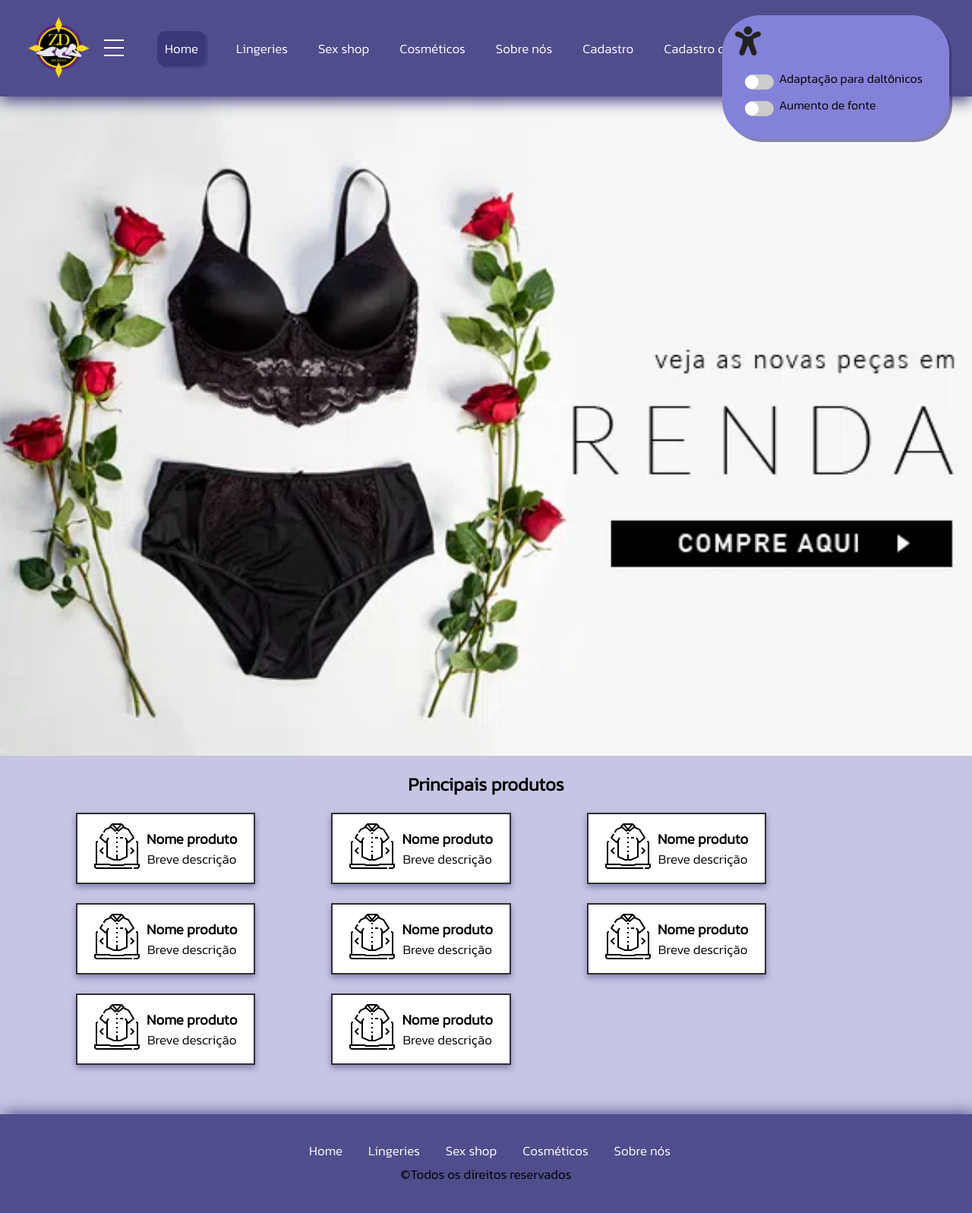
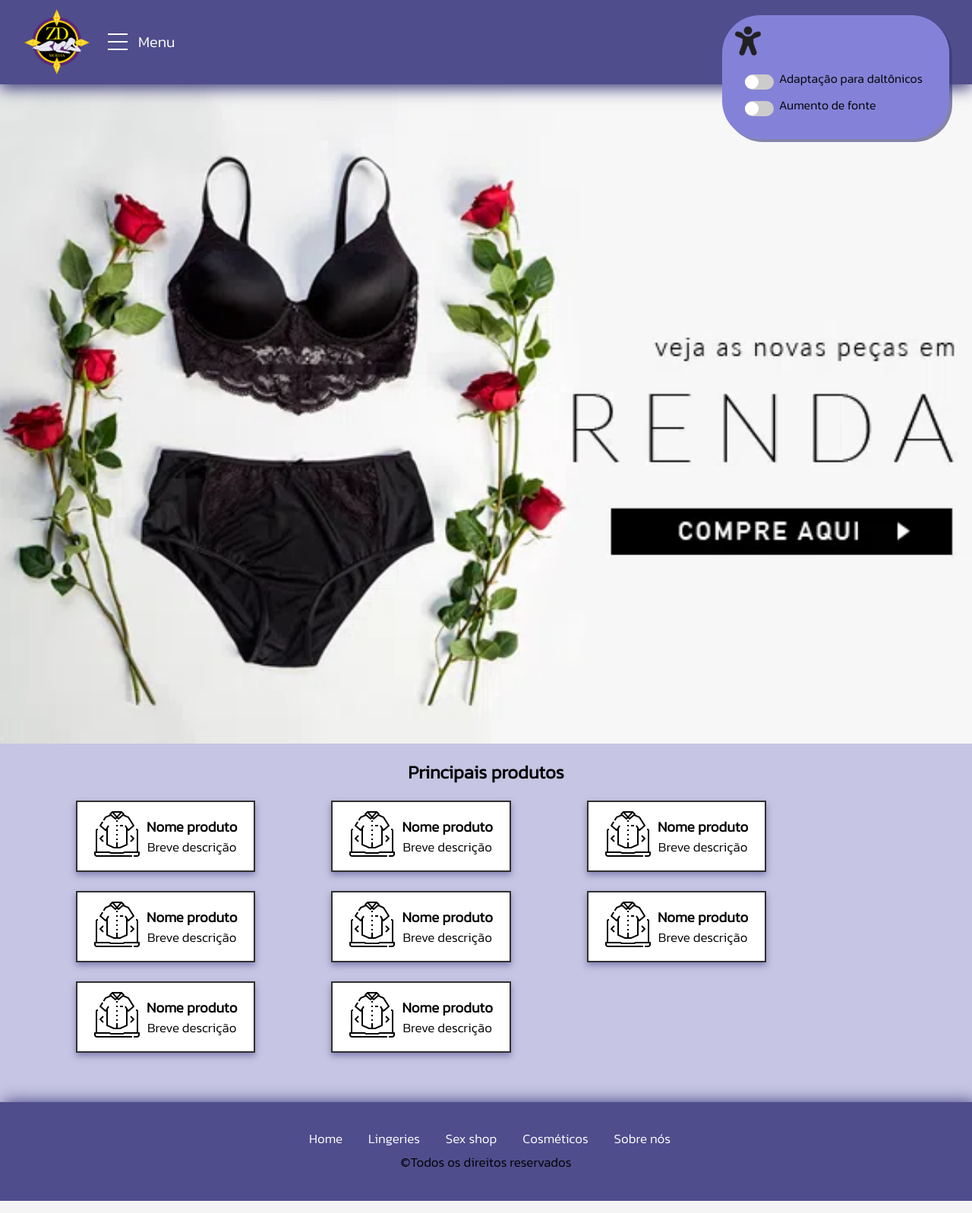
Before and after one commit to Kurarisse/TCCalpha, a PHP site: page / in a window 1280 px wide. Shown: the whole page at 76% size. Run offline with PHP 8.4, Linux system fonts and the light colour scheme.

Commit message:
menu popup and files to php

```diff
--- a/css/styles.css
+++ b/css/styles.css
@@ -11,6 +11,21 @@ body{
     background-color: rgb(198, 197, 227);
 }
 
+/* ESTILO CORPO */
+#corpo{
+    width: 100%;
+    z-index: 1;
+    display: flex;
+    flex-wrap: wrap;
+}
+
+/* ESTILO LOGO */
+.logo{
+    width:100px;
+    margin: 5px 5px 0 25px;
+    padding: 5px;
+}
+
 /* ESTILO CABEÇALHO */
 .cabecalho{
     display: flex;
@@ -18,6 +33,7 @@ body{
     width: 100%;
     min-height: 100px;
     align-items: center;
+    box-sizing: border-box;
     height: fit-content;
     background-color: rgb(79, 77, 140);
     box-shadow: 0px 5px 20px rgb(58, 56, 121);
@@ -25,24 +41,23 @@ body{
 
 .menu{
     display: flex;
-    flex-wrap: wrap;
     list-style: none;
-    align-items: center;
-    min-width: 400px;
-    max-width: 1200px;
 }
 
 .menu li{
-    display: flex;
-    flex-wrap: wrap;
     margin-left: 20px;
-    padding: 10px;
 }
 
 .menu li a{
     text-decoration: none;
     color: rgb(255, 255, 255);
     font-size: 17px;
+    display: block;
+    padding: 10px;
+}
+
+.menu li a span{
+    margin-left: 10px;
 }
 
 .hover a:hover{
@@ -53,18 +68,6 @@ body{
     color: rgb(255, 255, 255);
 }
 
-.home a, .lingerie a, .sexShop a, .cosmeticos a, .sobre a, .cadastro a, .insereProduto a{
-    border-radius: 10px;
-    background-color: rgb(58, 56, 121);
-    box-shadow: 3px 3px rgba(58, 56, 121, 0.5);
-    padding: 10px;
-    color: rgb(255, 255, 255);
-}
-
-#lista1{
-    display: none;
-}
-
 /* ESTILO MENU HAMBÚRGUER */
 .menu_hamburguer{
     display: flex;
@@ -72,27 +75,48 @@ body{
     flex-direction: column;
 }
 
-/* ESTILO LOGO */
-.logo{
-    width:60px;
-    margin: 5px 25px 0 15px;
-    padding: 5px;
+#btnCelular{
+    display: none;
+    margin-left: 10px;
 }
 
-.img_logo{
-    max-width: 95px;
-    border-radius: 15px;
-    padding: 5px;
+@media (max-width:2000px){
+    .menu{
+        display: block;
+        position: absolute;
+        width: 100%;
+        top: 110px;
+        left: 0;
+        background-color: rgb(79, 77, 140);
+        height: 0;
+        transition: .6s;
+        z-index: 10;
+        visibility: hidden;
+        overflow-y: hidden;
+    }
+
+    #nav.active .menu{
+        height: calc(100vh - 100px);
+        visibility: visible;
+        overflow: auto;
+    }
+
+    #btnCelular{
+        display: flex;
+        padding: 5px;
+        cursor: pointer;
+        background-color: rgb(79, 77, 140);
+        margin-left: 5px;
+        border: none;
+        font-size: 20px;
+    }
+
+    #btnCelular span{
+        margin-left: 10px;
+        color: rgb(255, 255, 255);
+    }
+
 }
-
-/* ESTILO CORPO */
-#corpo{
-    width: 100%;
-    z-index: 1;
-    display: flex;
-    flex-wrap: wrap;
-}
-
 /* ESTILO BANNER */
 .banner{
     width: 100%;
@@ -239,6 +263,7 @@ body{
     position: fixed;
     top: 20px;
     right: 30px;
+    z-index: 100;
 }
 
 .acessibilidade{
--- a/index.html
+++ /dev/null
@@ -1,190 +0,0 @@
-<!DOCTYPE html>
-<html lang="pt-br">
-<head>
-    <meta charset="UTF-8">
-    <meta http-equiv="X-UA-Compatible" content="IE=edge">
-    <meta name="viewport" content="width=device-width, initial-scale=1.0">
-
-    <!-- TÍTULO DA PÁGINA -->
-    <title>Site de vendas Fernanda ZD Modas - Home</title>
-
-    <!-- IMPORTAÇÃO DE FONTES -->
-    <link rel="preconnect" href="https://fonts.googleapis.com">
-    <link rel="preconnect" href="https://fonts.gstatic.com" crossorigin>
-    <link href="https://fonts.googleapis.com/css2?family=Kanit:wght@300&display=swap" rel="stylesheet">
-
-    <!-- IMPORTAÇÃO DE CSS E SCRIPTS -->
-    <link rel="stylesheet" type="text/css" href="css/styles.css">
-</head>
-<body>
-
-    <!-- INÍCIO CORPO -->
-    <div id="corpo">
-
-        <!-- INÍCIO CABEÇALHO -->
-        <header class="cabecalho">
-
-            <!-- INÍCIO MENU -->
-            <ul class="menu">
-                <li class="logo">
-                    <a href="index.html"><img src="img/logo_logo.png" alt="Imagem de logo" title="Imagem de logo" class="img_logo"></a>
-                </li>
-                <li class="menu_hamburguer">
-                    <img src="img/menu.png" alt="Imagem menu hambúrguer" title="Menu de links das páginas">
-                    <ul id="lista1">
-                        <li><a href="carrinho.html"><img src="img/carrinho.png" alt="Imagem de um carrinho de compras" title="Carrinho de compras">Carrinho</a></li>
-                        <li><a href="perfil.html"><img src="img/perfil.png" alt="Imagem de um boneco de perfil" title="Boneco de perfil">Perfil</a></li>
-                        <li><a href="insereProduto.html" title="Link para a página de cadastro de produtos">Cadastro de produtos</a></li>
-                        <!-- ADICIONAR FUNÇÃO ONCLICK -->
-                        <li><img src="img/sair.png" alt="Imagem de símbolo para sair da página" title="Símbolo para sair da página">Sair</li>
-                    </ul>
-                </li>
-                <li class="home hover"><a href="index.html" title="Link para a página de início">Home</a></li>
-                <li class="hover"><a href="lingeries.html" title="Link para a página de produtos de lingerie">Lingeries</a></li>
-                <li class="hover"><a href="sexShop.html" title="Link para a página de produtos de sex shop">Sex shop</a></li>
-                <li class="hover"><a href="cosmeticos.html" title="Link para a página de produtos de cosméticos">Cosméticos</a></li>
-                <li class="hover"><a href="sobre.html" title="Link para a página com informações sobre a empresa">Sobre nós</a></li>
-                <li class="hover"><a href="cadastro.html" title="Link para a página de cadastro">Cadastro</a></li>
-                <li class="hover"><a href="insereProduto.html" title="Link para a página de cadastro de produtos">Cadastro de produtos</a></li>
-            </ul>
-            <!-- FIM MENU -->
-
-        </header>
-        <!-- FIM CABEÇALHO -->
-
-        <!-- BOTÃO DE ACESSIBILIDADE -->
-        <!-- ver com a Giu o que colocar no mapa de acessibilidade -->
-        <ul id="acessibilidade">
-            <img src="img/acessibilidade.png" alt="Imagem de símbolo de acessibilidade" title="Menu de itens para acessibilidade">
-            <ul class="acessibilidade">
-                <li>
-                    <label class="switch" title="Adaptação para daltonismo">
-                        <input type="checkbox" name="daltonico" id="daltonico">
-                            <span class="slider round"></span>
-                    </label><span class="daltonico">Adaptação para daltônicos</span>
-                </li>
-                <li>
-                    <label class="switch" title="Adaptação para letras maiores">
-                    <input type="checkbox" name="tamanho_fonte" id="tamanho_fonte">
-                        <span class="slider round"></span>
-                </label><span class="tamanho_fonte">Aumento de fonte</span>
-            </li>
-            </ul>
-        </ul>
-        <!-- FIM BOTÃO ACESSIBILIDADE -->
-
-
-            <!-- BANNER DE PRODUTOS ROTATIVOS -->
-            <div class="banner">
-                <img src="img/banner.png" alt="Imagem para visualização" width="100%" max-width="800px" min-width="300px" title="Banner aleatório para visualização">
-            </div>
-            <!-- FIM BANNER ROTATIVO -->
-
-            <!-- INÍCIO DISPONIBILIZAÇÃO DE PRODUTOS PRINCIPAIS -->
-            <div id="produto">
-
-                <h2 class="titulo">Principais produtos</h2>
-                <div class="centro">
-
-                        <div class="produto">
-                            <a href="produtoAumentado.html">
-                                <img src="img/product.png" alt="Imagem do produto" class="expande">
-                                <div class="desc">
-                                <h3>Nome produto</h3>
-                                <p>Breve descrição</p>
-                            </a>
-                                </div>
-                    </div>
-
-                        <div class="produto">
-                            <a href="produtoAumentado.html">
-                                <img src="img/product.png" alt="Imagem do produto" class="expande">
-                                <div class="desc">
-                                <h3>Nome produto</h3>
-                                <p>Breve descrição</p>
-                            </a>
-                                </div>
-                    </div>
-
-                        <div class="produto">
-                            <a href="produtoAumentado.html">
-                                <img src="img/product.png" alt="Imagem do produto" class="expande">
-                                <div class="desc">
-                                <h3>Nome produto</h3>
-                                <p>Breve descrição</p>
-                            </a>
-                                </div>
-                    </div>
-
-                        <div class="produto">
-                            <a href="produtoAumentado.html">
-                                <img src="img/product.png" alt="Imagem do produto" class="expande">
-                                <div class="desc">
-                                <h3>Nome produto</h3>
-                                <p>Breve descrição</p>
-                            </a>
-                                </div>
-                    </div>
-
-                        <div class="produto">
-                            <a href="produtoAumentado.html">
-                                <img src="img/product.png" alt="Imagem do produto" class="expande">
-                                <div class="desc">
-                                <h3>Nome produto</h3>
-                                <p>Breve descrição</p>
-                            </a>
-                                </div>
-                    </div>
-
-                    <div class="produto">
-                        <a href="produtoAumentado.html">
-                            <img src="img/product.png" alt="Imagem do produto" class="expande">
-                            <div class="desc">
-                            <h3>Nome produto</h3>
-                            <p>Breve descrição</p>
-                        </a>
-                            </div>
-                    </div>
-
-                    <div class="produto">
-                        <a href="produtoAumentado.html">
-                            <img src="img/product.png" alt="Imagem do produto" class="expande">
-                            <div class="desc">
-                            <h3>Nome produto</h3>
-                            <p>Breve descrição</p>
-                        </a>
-                            </div>
-                    </div>
-
-                    <div class="produto">
-                        <a href="produtoAumentado.html">
-                            <img src="img/product.png" alt="Imagem do produto" class="expande">
-                            <div class="desc">
-                            <h3>Nome produto</h3>
-                            <p>Breve descrição</p>
-                        </a>
-                            </div>
-                    </div>
-
-                </div>
-            </div>
-            <!-- FIM DISPONIBILIZAÇÃO DE PRODUTOS PRINCIPAIS -->
-
-        </div>
-        <!-- FIM CORPO -->
-
-        <!-- RODAPÉ -->
-        <div id="footer">
-            <p>
-                <a href="index.html">Home</a>
-                <a href="lingeries.html">Lingeries</a>
-                <a href="sexShop.html">Sex shop</a>
-                <a href="cosmeticos.html">Cosméticos</a>
-                <a href="sobre.html">Sobre nós</a>
-            </p>
-            <span class="reservado">&copy;Todos os direitos reservados</span>
-        </div>
-        <!-- FIM RODAPÉ -->
-
-</body>
-</html>
--- /dev/null
+++ b/index.php
@@ -0,0 +1,193 @@
+<!DOCTYPE html>
+<html lang="pt-br">
+<head>
+    <meta charset="UTF-8">
+    <meta http-equiv="X-UA-Compatible" content="IE=edge">
+    <meta name="viewport" content="width=device-width, initial-scale=1.0">
+
+    <!-- TÍTULO DA PÁGINA -->
+    <title>Site de vendas Fernanda ZD Modas - Home</title>
+
+    <!-- IMPORTAÇÃO DE FONTES -->
+    <link rel="preconnect" href="https://fonts.googleapis.com">
+    <link rel="preconnect" href="https://fonts.gstatic.com" crossorigin>
+    <link href="https://fonts.googleapis.com/css2?family=Kanit:wght@300&display=swap" rel="stylesheet">
+
+    <!-- IMPORTAÇÃO DE CSS -->
+    <link rel="stylesheet" type="text/css" href="css/styles.css">
+</head>
+<body>
+
+    <!-- INÍCIO CORPO -->
+    <div id="corpo">
+
+        <!-- INÍCIO CABEÇALHO -->
+        <header class="cabecalho">
+
+            <!-- LOGO -->
+            <a href="index.html"><img  class="logo" src="img/logo_logo.png" alt="Imagem de logo" title="Imagem de logo"></a>
+            <!-- FIM LOGO -->
+
+            <!-- INÍCIO MENU -->
+            <nav id="nav">
+                    <button id="btnCelular" aria-label="Abrir menu" aria-haspopup="true" aria-controls="menu" aria-expanded="false"><img src="img/menu.png" alt="Imagem menu hambúrguer" title="Menu de links das páginas"><span>Menu</span></button>
+
+                <ul class="menu" role="menu">
+                    <li class="hover"><a href="index.html" title="Link para a página de início">Home</a></li>
+                    <li class="hover"><a href="lingeries.html" title="Link para a página de produtos de lingerie">Lingeries</a></li>
+                    <li class="hover"><a href="sexShop.html" title="Link para a página de produtos de sex shop">Sex shop</a></li>
+                    <li class="hover"><a href="cosmeticos.html" title="Link para a página de produtos de cosméticos">Cosméticos</a></li>
+                    <li class="hover"><a href="sobre.html" title="Link para a página com informações sobre a empresa">Sobre nós</a></li>
+                    <li class="hover"><a href="cadastro.html" title="Link para a página de cadastro">Cadastro</a></li>
+                    <li class="hover"><a href="insereProduto.html" title="Link para a página de cadastro de produtos">Cadastro de produtos</a></li>
+                    <li class="menu_hamburguer">
+                    <li class="hover"><a href="carrinho.html"><img src="img/carrinho.png" alt="Imagem de um carrinho de compras" title="Carrinho de compras"><span>Carrinho</span></a></li>
+                    <li class="hover"><a href="perfil.html"><img src="img/perfil.png" alt="Imagem de um boneco de perfil" title="Boneco de perfil"><span>Perfil</span></a></li>
+                    <!-- ADICIONAR FUNÇÃO ONCLICK -->
+                    <li class="hover"><a href=""><img src="img/sair.png" alt="Imagem de símbolo para sair da página" title="Símbolo para sair da página"><span>Sair</span></a></li>
+                    </li>
+                </ul>
+            </nav>
+            <!-- FIM MENU -->
+
+        </header>
+        <!-- FIM CABEÇALHO -->
+
+        <!-- BOTÃO DE ACESSIBILIDADE -->
+        <!-- ver com a Giu o que colocar no mapa de acessibilidade -->
+        <ul id="acessibilidade">
+            <img src="img/acessibilidade.png" alt="Imagem de símbolo de acessibilidade" title="Menu de itens para acessibilidade">
+            <ul class="acessibilidade">
+                <li>
+                    <label class="switch" title="Adaptação para daltonismo">
+                        <input type="checkbox" name="daltonico" id="daltonico">
+                            <span class="slider round"></span>
+                    </label><span class="daltonico">Adaptação para daltônicos</span>
+                </li>
+                <li>
+                    <label class="switch" title="Adaptação para letras maiores">
+                    <input type="checkbox" name="tamanho_fonte" id="tamanho_fonte">
+                        <span class="slider round"></span>
+                </label><span class="tamanho_fonte">Aumento de fonte</span>
+            </li>
+            </ul>
+        </ul>
+        <!-- FIM BOTÃO ACESSIBILIDADE -->
+
+
+            <!-- BANNER DE PRODUTOS ROTATIVOS -->
+            <div class="banner">
+                <img src="img/banner.png" alt="Imagem para visualização" width="100%" max-width="800px" min-width="300px" title="Banner aleatório para visualização">
+            </div>
+            <!-- FIM BANNER ROTATIVO -->
+
+            <!-- INÍCIO DISPONIBILIZAÇÃO DE PRODUTOS PRINCIPAIS -->
+            <div id="produto">
+
+                <h2 class="titulo">Principais produtos</h2>
+                <div class="centro">
+
+                        <div class="produto">
+                            <a href="produtoAumentado.html">
+                                <img src="img/product.png" alt="Imagem do produto" class="expande">
+                                <div class="desc">
+                                <h3>Nome produto</h3>
+                                <p>Breve descrição</p>
+                            </a>
+                                </div>
+                    </div>
+
+                        <div class="produto">
+                            <a href="produtoAumentado.html">
+                                <img src="img/product.png" alt="Imagem do produto" class="expande">
+                                <div class="desc">
+                                <h3>Nome produto</h3>
+                                <p>Breve descrição</p>
+                            </a>
+                                </div>
+                    </div>
+
+                        <div class="produto">
+                            <a href="produtoAumentado.html">
+                                <img src="img/product.png" alt="Imagem do produto" class="expande">
+                                <div class="desc">
+                                <h3>Nome produto</h3>
+                                <p>Breve descrição</p>
+                            </a>
+                                </div>
+                    </div>
+
+                        <div class="produto">
+                            <a href="produtoAumentado.html">
+                                <img src="img/product.png" alt="Imagem do produto" class="expande">
+                                <div class="desc">
+                                <h3>Nome produto</h3>
+                                <p>Breve descrição</p>
+                            </a>
+                                </div>
+                    </div>
+
+                        <div class="produto">
+                            <a href="produtoAumentado.html">
+                                <img src="img/product.png" alt="Imagem do produto" class="expande">
+                                <div class="desc">
+                                <h3>Nome produto</h3>
+                                <p>Breve descrição</p>
+                            </a>
+                                </div>
+                    </div>
+
+                    <div class="produto">
+                        <a href="produtoAumentado.html">
+                            <img src="img/product.png" alt="Imagem do produto" class="expande">
+                            <div class="desc">
+                            <h3>Nome produto</h3>
+                            <p>Breve descrição</p>
+                        </a>
+                            </div>
+                    </div>
+
+                    <div class="produto">
+                        <a href="produtoAumentado.html">
+                            <img src="img/product.png" alt="Imagem do produto" class="expande">
+                            <div class="desc">
+                            <h3>Nome produto</h3>
+                            <p>Breve descrição</p>
+                        </a>
+                            </div>
+                    </div>
+
+                    <div class="produto">
+                        <a href="produtoAumentado.html">
+                            <img src="img/product.png" alt="Imagem do produto" class="expande">
+                            <div class="desc">
+                            <h3>Nome produto</h3>
+                            <p>Breve descrição</p>
+                        </a>
+                            </div>
+                    </div>
+
+                </div>
+            </div>
+            <!-- FIM DISPONIBILIZAÇÃO DE PRODUTOS PRINCIPAIS -->
+
+        </div>
+        <!-- FIM CORPO -->
+
+        <!-- RODAPÉ -->
+        <div id="footer">
+            <p>
+                <a href="index.html">Home</a>
+                <a href="lingeries.html">Lingeries</a>
+                <a href="sexShop.html">Sex shop</a>
+                <a href="cosmeticos.html">Cosméticos</a>
+                <a href="sobre.html">Sobre nós</a>
+            </p>
+            <span class="reservado">&copy;Todos os direitos reservados</span>
+        </div>
+        <!-- FIM RODAPÉ -->
+
+        <!-- IMPORTAÇÃO DE SCRIPTS -->
+        <script src="js/script.js"></script>
+</body>
+</html>
```
Also changed, not shown: js/script.js (+20 -0 lines), cadastro.php (renamed from cadastro.html), carrinho.php (renamed from carrinho.html), cosmeticos.php (renamed from cosmeticos.html), insereProduto.php (renamed from insereProduto.html), lingeries.php (renamed from lingeries.html), perfil.php (renamed from perfil.html), produtoAumentado.php (renamed from produtoAumentado.html), sexShop.php (renamed from sexShop.html), sobre.php (renamed from sobre.html).
